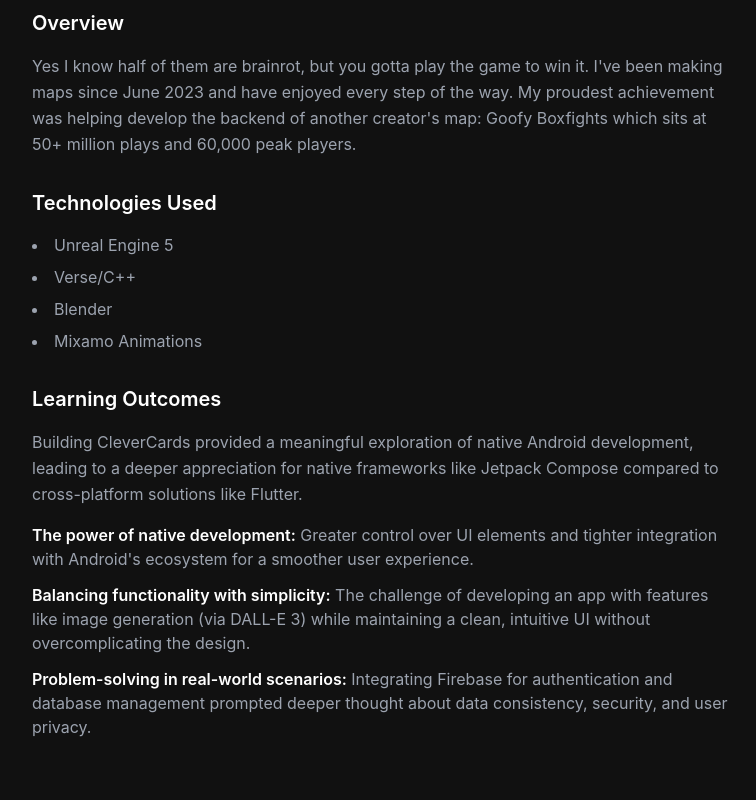
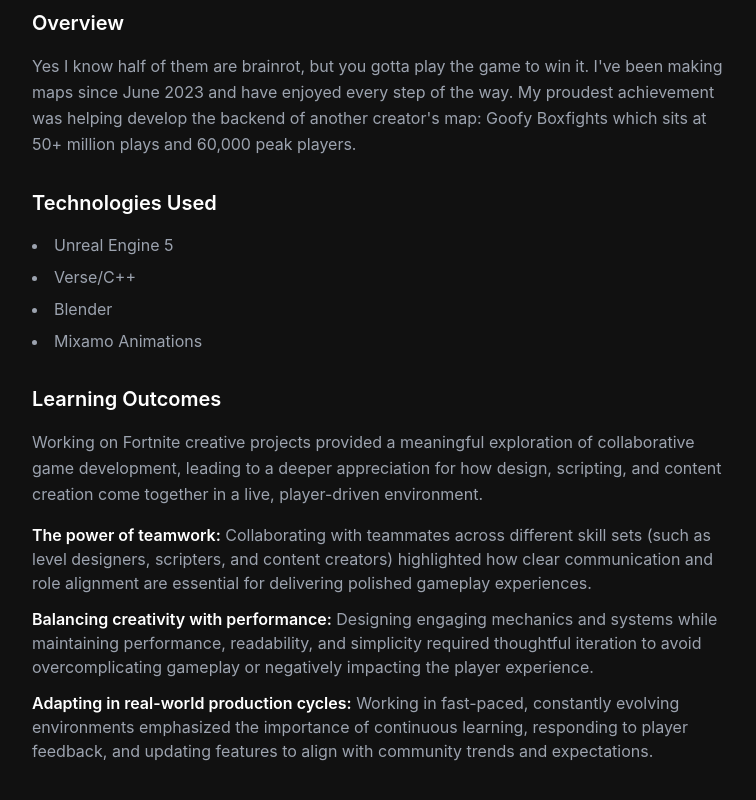
Before and after one commit to Fkhattak819/personal-website, a Next.js app: page /my-work/game-developer in a window 1280 px wide. Shown: the part 651-1451 px from the top of the page, without its empty margins (256-1012 px from the left). Built offline with nearby package versions, Linux system fonts and the light colour scheme; a web font is replaced by a local one.

Commit message:
Update Fortnite learning outcomes copy

```diff
--- a/app/my-work/game-developer/page.tsx
+++ b/app/my-work/game-developer/page.tsx
@@ -165,23 +165,26 @@
           <section>
             <h3 className="text-xl font-semibold mb-4 text-gray-900 dark:text-white">Learning Outcomes</h3>
             <p className="text-gray-600 dark:text-gray-400 leading-relaxed mb-4">
-              Building CleverCards provided a meaningful exploration of native Android development, leading to a deeper
-              appreciation for native frameworks like Jetpack Compose compared to cross-platform solutions like Flutter.
+              Working on Fortnite creative projects provided a meaningful exploration of collaborative game development,
+              leading to a deeper appreciation for how design, scripting, and content creation come together in a live,
+              player-driven environment.
             </p>
             <ul className="space-y-3 text-gray-600 dark:text-gray-400">
               <li>
-                <span className="font-semibold text-gray-900 dark:text-white">The power of native development:</span>{" "}
-                Greater control over UI elements and tighter integration with Android&apos;s ecosystem for a smoother user experience.
+                <span className="font-semibold text-gray-900 dark:text-white">The power of teamwork:</span>{" "}
+                Collaborating with teammates across different skill sets (such as level designers, scripters, and content
+                creators) highlighted how clear communication and role alignment are essential for delivering polished gameplay
+                experiences.
               </li>
               <li>
-                <span className="font-semibold text-gray-900 dark:text-white">Balancing functionality with simplicity:</span>{" "}
-                The challenge of developing an app with features like image generation (via DALL-E 3) while maintaining a clean,
-                intuitive UI without overcomplicating the design.
+                <span className="font-semibold text-gray-900 dark:text-white">Balancing creativity with performance:</span>{" "}
+                Designing engaging mechanics and systems while maintaining performance, readability, and simplicity required
+                thoughtful iteration to avoid overcomplicating gameplay or negatively impacting the player experience.
               </li>
               <li>
-                <span className="font-semibold text-gray-900 dark:text-white">Problem-solving in real-world scenarios:</span>{" "}
-                Integrating Firebase for authentication and database management prompted deeper thought about data consistency,
-                security, and user privacy.
+                <span className="font-semibold text-gray-900 dark:text-white">Adapting in real-world production cycles:</span>{" "}
+                Working in fast-paced, constantly evolving environments emphasized the importance of continuous learning,
+                responding to player feedback, and updating features to align with community trends and expectations.
               </li>
             </ul>
           </section>
```
